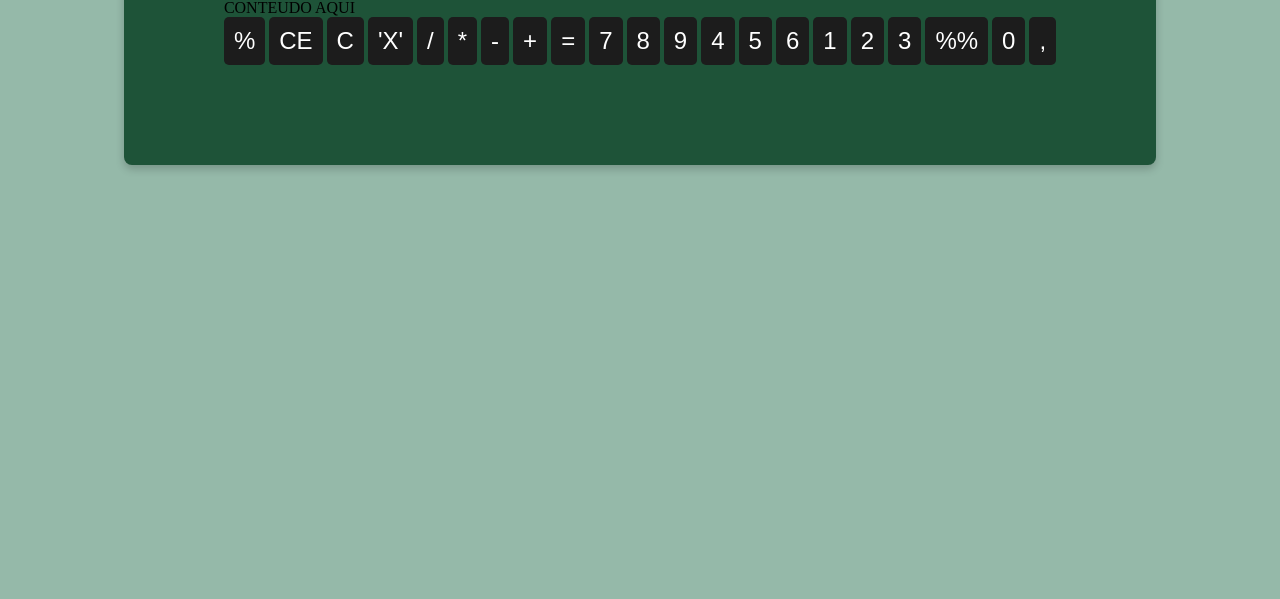
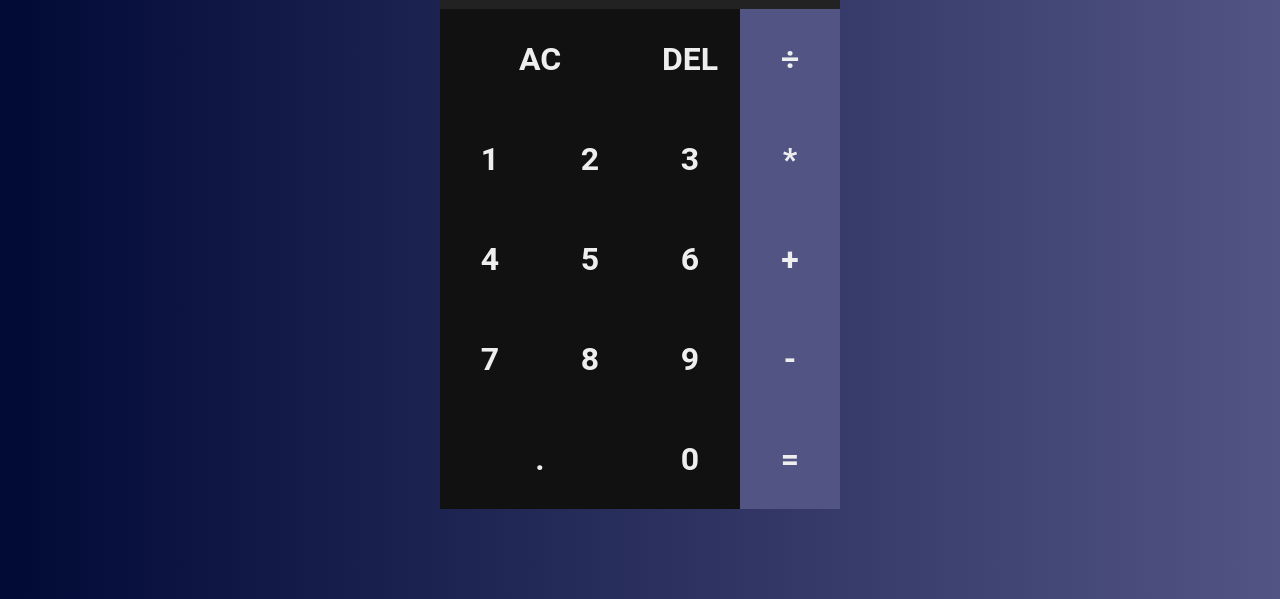
Before and after one commit to mtaurelio/Calculadora, a plain HTML site: page index.html in a window 1280 px wide. Shown: the part 201-800 px from the top of the page. Drawn offline with Linux system fonts and the light colour scheme.

Commit message:
Estilização da calculadora e correção do index

```diff
--- a/index.html
+++ b/index.html
@@ -9,33 +9,28 @@
 
 <body>
   <div class="container-principal">
-    <div class="conteudo">CONTEUDO AQUI</div>
-    <div class="numeros">
-      <button class="botao">%</button>
-      <button class="botao">CE</button>
-      <button class="botao">C</button>
-      <button class="botao">'X'</button>
-      <button class="botao">/</button>
-      <button class="botao">*</button>
-      <button class="botao">-</button>
-      <button class="botao">+</button>
-      <button class="botao">=</button>
-      <button class="botao">7</button>
-      <button class="botao">8</button>
-      <button class="botao">9</button>
-      <button class="botao">4</button>
-      <button class="botao">5</button>
-      <button class="botao">6</button>
-      <button class="botao">1</button>
-      <button class="botao">2</button>
-      <button class="botao">3</button>
-      <button class="botao">%%</button>
-      <button class="botao">0</button>
-      <button class="botao">,</button>
-
+    <div class="conteudo">
+      <div class="operando">123</div>
+      <div class="current">54584</div>
     </div>
-
-
+    <button data-all-clear class="span-two">AC</button>
+    <button data-delete>DEL</button>
+    <button data-operator class="operador">÷</button>
+    <button data-number>1</button>
+    <button data-number>2</button>
+    <button data-number>3</button>
+    <button data-operator class="operador">*</button>
+    <button data-number>4</button>
+    <button data-number>5</button>
+    <button data-number>6</button>
+    <button data-operator class="operador">+</button>
+    <button data-number>7</button>
+    <button data-number>8</button>
+    <button data-number>9</button>
+    <button data-operator class="operador">-</button>
+    <button data-number class="span-two">.</button>
+    <button data-number>0</button>
+    <button data-equals class="operador">=</button>
   </div>
 
   <script src="./script.js"></script>
--- a/style.css
+++ b/style.css
@@ -1,40 +1,72 @@
-html {
-  background-color: rgb(180, 214, 182);
+/*Resetou os padroes do site*/
+* {
+  box-sizing: border-box;
+  font-family: "Roboto", sans-serif;
+  font-weight: bold;
+  margin: 0;
+  padding: 0;
 }
 
 body {
-  display: flex;
-  flex-direction: column; /** Organiza os elementos verticalmente*/
-  justify-content: space-between; /*Espaço entre o conteúdo e o rodapé*/
-  align-items: center; /* Centraliza horizontalmente */
-  min-height: 100vh; /* Garante que o corpo ocupe a altura total da tela */
-  margin: 0;
-  background: rgb(149, 185, 169);
+  background: linear-gradient(to right, #010935, #525584);
 }
 
+/* Alinhou a calculadora ao centro do site com a ajuda do grid-template*/
 .container-principal {
-  background: rgb(30, 83, 56);
-  padding: 100px; /** Largura total da caixa central*/
-  margin-top: 100px; /*Distancia do teto á caixa central*/
-  margin-bottom: 50px; /* Disancia do chão á caixa central*/
-  border-radius: 8px;
-  box-shadow: 0 4px 8px rgba(0, 0, 0, 0.2);
-  /* max-width: 100%; */
+  display: grid;
+  justify-content: center;
+  align-content: center;
+  min-height: 100vh;
+  /** Alinha os itens no centro do site */
+  grid-template-columns: repeat(4, 100px);
+  grid-template-rows: minmax(120px, auto) repeat(5, 100px);
 }
 
-/* Estiliza todos os botões de números */
-button.botao {
-  background-color: #1c1c1c;
-  color: white;
-  font-size: 24px;
+/*Style botões*/
+.container-principal > button {
+  cursor: pointer;
+  font-size: 2rem;
   border: none;
-  padding: 10px;
-  margin: 0px;
-  cursor: pointer;
-  border-radius: 5px;
+  outline: none;
+  background-color: #111;
+  color: #eee;
 }
 
-/* Efeito ao passar o mouse */
-button.botao:hover {
-  background-color: #333;
+/* ao passar o cursor*/
+.container-principal > button:hover {
+  background-color: #eee;
+  color: #111;
 }
+
+/* Estilo dos operadores*/
+.container-principal > .operador {
+  background: #525584;
+}
+
+/*Espaçamento especial para operadores especificos*/
+.span-two {
+  grid-column: span 2;
+}
+
+/* Conteudo da calculadora */
+.container-principal > .conteudo {
+  grid-column: 1 / -1;
+  background: #222;
+  display: flex;
+  flex-direction: column;
+  align-items: flex-end;
+  justify-content: space-around;
+  padding: 10px;
+  word-wrap: break-word;
+  word-break: break-all;
+}
+
+.container-principal > .conteudo > .operando {
+  color: rgba(255, 255, 255, 0.75);
+  font-size: 1.5rem;
+}
+
+.container-principal > .conteudo > .current {
+  color: white;
+  font-size: 2.5rem;
+}
```
